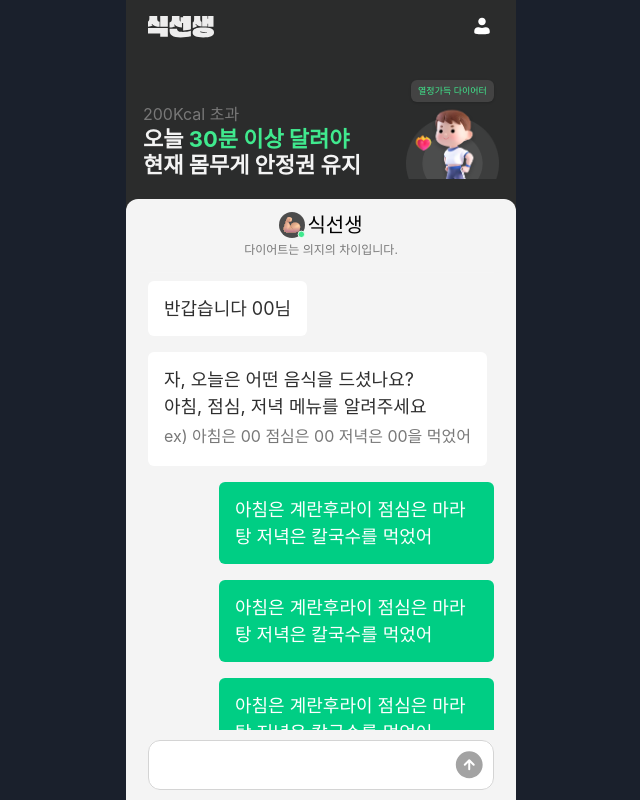
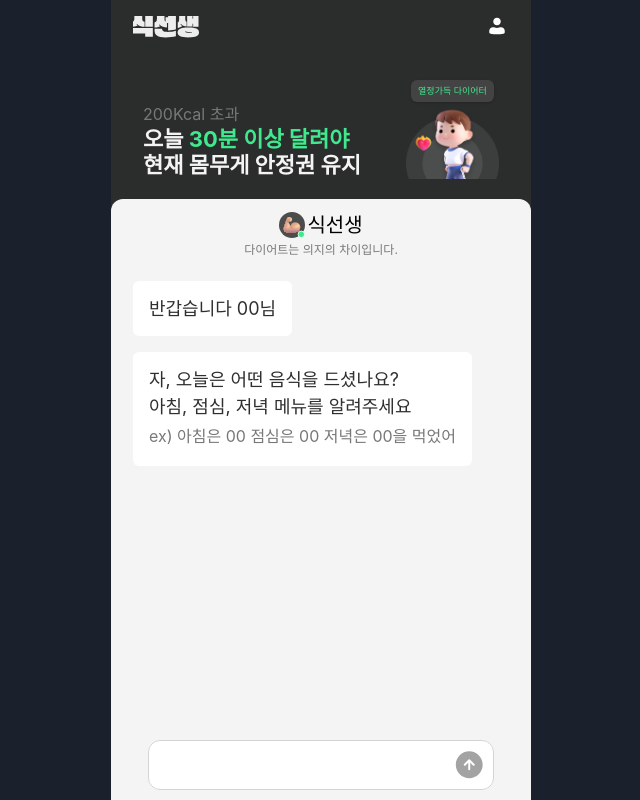
Before and after one commit to potenday-project/312TEN036-FE, a Next.js app: page /main in a window 1280 px wide. Shown: the whole page, without its empty margins (319-959 px from the left). Built offline with nearby package versions, Linux system fonts and the light colour scheme.

Commit message:
feat(routing) : userId 여부에 따른 라우팅

```diff
--- a/component/card/ChattingRoom.tsx
+++ b/component/card/ChattingRoom.tsx
@@ -9,9 +9,9 @@ import {
   SubmitHandler,
   UseFormHandleSubmit,
   UseFormRegister,
-  useForm,
 } from "react-hook-form";
 import { DietResponse } from "../../utils/api/AxiosSetting";
+import { useState } from "react";
 
 export interface DietMsgType {
   msg: string;
@@ -21,6 +21,7 @@ interface ChattingRoomPropsType {
   handleSubmit: UseFormHandleSubmit<DietMsgType, undefined>;
   onSubmit: SubmitHandler<DietMsgType>;
   register: UseFormRegister<DietMsgType>;
+  chattingData: string;
   isLoading: boolean;
   dietResponseData: DietResponse | undefined;
 }
@@ -31,6 +32,7 @@ const ChattingRoom = ({
   register,
   isLoading,
   dietResponseData,
+  chattingData,
 }: ChattingRoomPropsType) => {
   return (
     <>
@@ -96,21 +98,9 @@ const ChattingRoom = ({
             </Text>
           </ChattingMsgCard>
 
-          <UserChattingMsgCard>
-            아침은 계란후라이 점심은 마라탕 저녁은 칼국수를 먹었어
-          </UserChattingMsgCard>
-          <UserChattingMsgCard>
-            아침은 계란후라이 점심은 마라탕 저녁은 칼국수를 먹었어
-          </UserChattingMsgCard>
-          <UserChattingMsgCard>
-            아침은 계란후라이 점심은 마라탕 저녁은 칼국수를 먹었어
-          </UserChattingMsgCard>
-          <UserChattingMsgCard>
-            아침은 계란후라이 점심은 마라탕 저녁은 칼국수를 먹었어
-          </UserChattingMsgCard>
-          <UserChattingMsgCard>
-            아침은 계란후라이 점심은 마라탕 저녁은 칼국수를 먹었어
-          </UserChattingMsgCard>
+          {chattingData && (
+            <UserChattingMsgCard>{chattingData}</UserChattingMsgCard>
+          )}
 
           <DietChattingMsgCart
             isLoading={isLoading}
--- a/component/card/DietChattingMsgCard.tsx
+++ b/component/card/DietChattingMsgCard.tsx
@@ -39,7 +39,7 @@ const DietChattingMsgCart = ({
         shadow={"none"}
         margin={"0px 0px 0px 22px"}
       >
-        {!isLoading && (
+        {isLoading && (
           <CardBody padding={"16px 14px"}>
             <VStack>
               <SaladIcon />
--- a/component/card/UserChattingMsgCard.tsx
+++ b/component/card/UserChattingMsgCard.tsx
@@ -1,4 +1,4 @@
-import { Box, Card, CardBody, CardProps } from "@chakra-ui/react";
+import { Card, CardBody, CardProps } from "@chakra-ui/react";
 
 const UserChattingMsgCard = ({ children }: CardProps) => {
   return (
--- a/component/section/DietStateSection.tsx
+++ b/component/section/DietStateSection.tsx
@@ -1,3 +1,4 @@
+"use client";
 import {
   Box,
   Card,
@@ -14,6 +15,7 @@ import mainStage2 from "../../utils/img/mainStage2.png";
 import mainStage3 from "../../utils/img/mainStage3.png";
 import mainStage4 from "../../utils/img/mainStage4.png";
 import mainStage5 from "../../utils/img/mainStage5.png";
+import { useRouter } from "next/navigation";
 
 const DietStateSection = () => {
   const dietNickName = {
@@ -23,12 +25,16 @@ const DietStateSection = () => {
     stage4: "방신한 다이어터",
     stage5: "위기의 다이어터",
   };
+
+  const router = useRouter();
   return (
     <HStack
       display={"flex"}
       margin={"0 auto"}
       w={"100%"}
       alignItems={"flex-end"}
+      onClick={() => router.push("/detail")}
+      cursor={"pointer"}
     >
       <Box w={"100%"}>
         <Text fontSize={"16px"} color={"#787878"}>
--- a/src/app/detail/page.tsx
+++ b/src/app/detail/page.tsx
@@ -16,10 +16,11 @@ const Page = () => {
         w={"100%"}
         h={"100vh"}
         pos={"relative"}
-        maxW={"390px"}
+        margin={"0 auto"}
+        maxW={"420px"}
+        minW={"390px"}
         minH={"844px"}
         padding={"60px 22px 0px 22px"}
-        margin={"0 auto"}
         alignItems={"center"}
         bgColor={"#181818"}
       >
--- a/src/app/main/page.tsx
+++ b/src/app/main/page.tsx
@@ -12,6 +12,7 @@ import HealthMountainIcon from "../../../component/icon/HealthMountainIcon";
 import DietStateSection from "../../../component/section/DietStateSection";
 import { usePostUserDiet } from "../../../utils/hooks/usePostUserDiet";
 import { SubmitHandler, useForm } from "react-hook-form";
+import { useState } from "react";
 
 export interface UserPostDietData {
   msg: string;
@@ -20,6 +21,7 @@ export interface UserPostDietData {
 
 const Page = () => {
   const router = useRouter();
+  const [chattingData, setChattingData] = useState<string>("");
 
   const {
     data: dietResponseData,
@@ -40,6 +42,7 @@ const Page = () => {
       msg: data.msg,
       userId,
     };
+    setChattingData(data.msg);
     reset();
     await postUserDietMutation(userInfoData);
   };
@@ -49,10 +52,12 @@ const Page = () => {
       <Flex
         flexDir={"column"}
         w={"100%"}
+        h={"100vh"}
         pos={"relative"}
-        maxW={"390px"}
+        margin={"0 auto"}
+        maxW={"420px"}
+        minW={"390px"}
         padding={"60px 0px 0px 0px"}
-        margin={"0 auto"}
         bgColor={"#2B2C2C"}
         alignItems={"center"}
       >
@@ -94,6 +99,7 @@ const Page = () => {
             handleSubmit={handleSubmit}
             onSubmit={onSubmit}
             register={register}
+            chattingData={chattingData}
             isLoading={isLoading}
             dietResponseData={dietResponseData}
           />
--- a/utils/hooks/usePostUserDiet.ts
+++ b/utils/hooks/usePostUserDiet.ts
@@ -1,15 +1,26 @@
 import { useMutation } from "@tanstack/react-query";
 import { postUserDiet } from "../api/AxiosSetting";
 import { UserPostDietData } from "@/app/main/page";
+import { useToast } from "@chakra-ui/react";
 
 export const usePostUserDiet = () => {
+  const toast = useToast();
   const {
     data,
     mutateAsync: postUserDietMutation,
     isLoading,
   } = useMutation({
     mutationFn: (data: UserPostDietData) => postUserDiet(data),
-    onError: () => {},
+    onError: () => {
+      toast({
+        title: "Sever Error",
+        description: "다시 한번 입력해주세요.",
+        status: "error",
+        duration: 5000,
+        position: "top",
+        isClosable: true,
+      });
+    },
     onSuccess: () => {},
   });
 
```
Also changed, not shown: component/template/MyPageTemplate.tsx (+4 -3 lines), src/app/page.tsx (+6 -4 lines).
